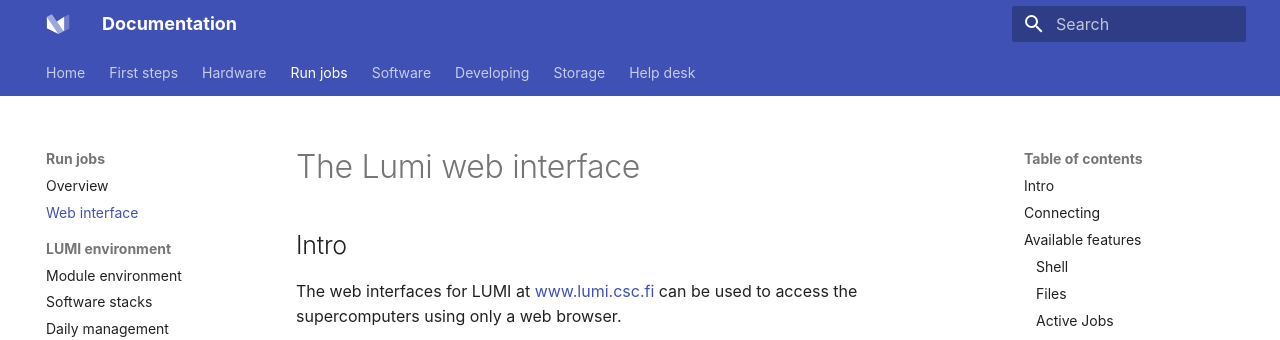
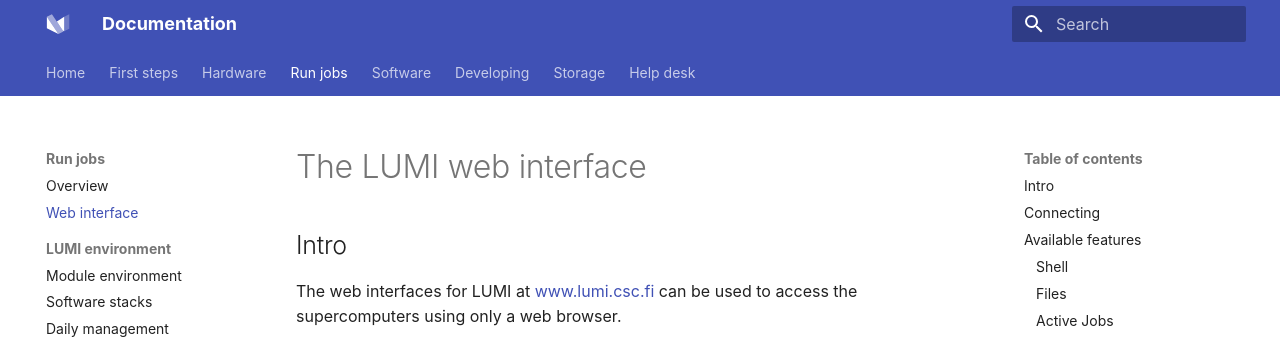
Before and after one commit to Lumi-supercomputer/lumi-userguide, an MkDocs documentation site: the page built from docs/runjobs/webui/index.md, in a window 1280 px wide and 900 px high. Shown: the top 340 px of the window. Built offline with MkDocs 1.6.1 and Material for MkDocs 9.7.7, drawn with Linux system fonts in a browser that asks for light colours.

Commit message:
Fix capitalization

```diff
--- a/docs/runjobs/webui/index.md
+++ b/docs/runjobs/webui/index.md
@@ -1,4 +1,4 @@
-# The Lumi web interface
+# The LUMI web interface
 
 
 ## Intro
```
